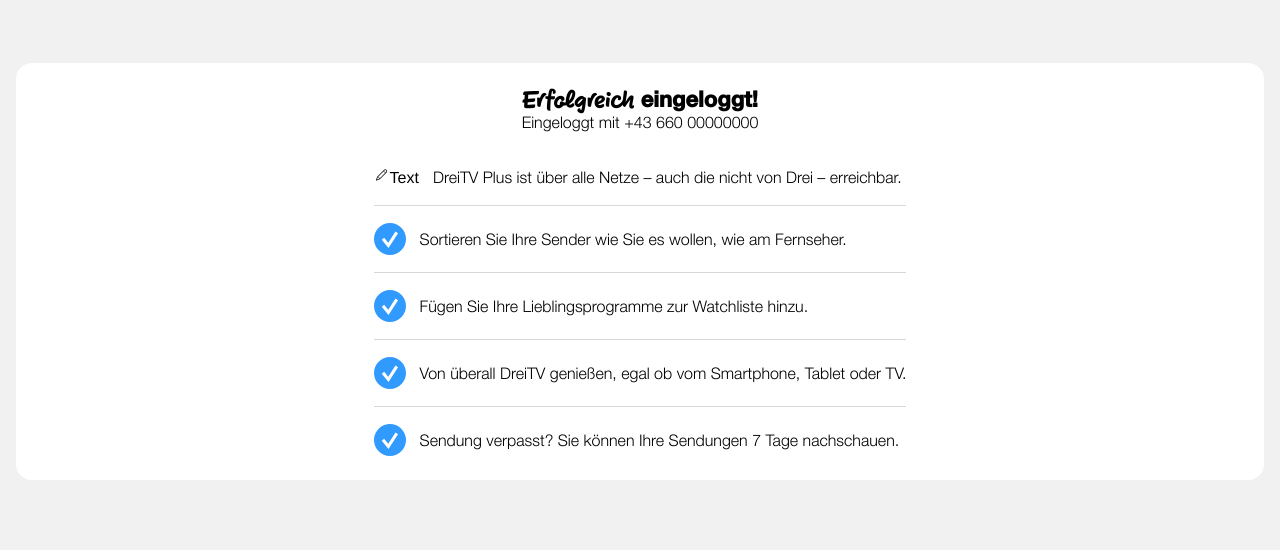
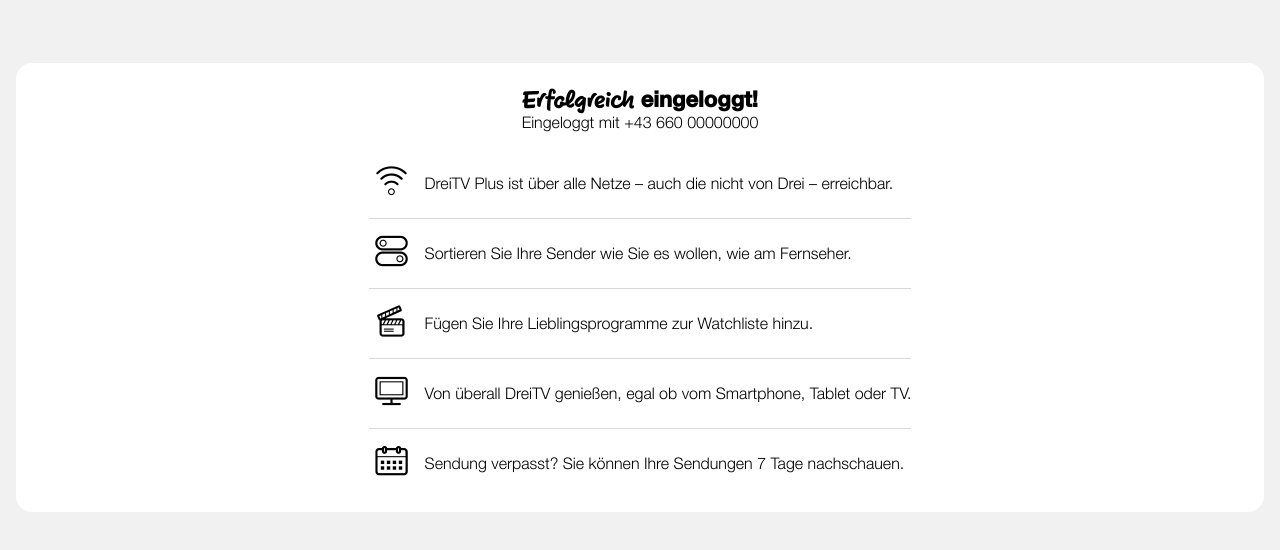
Before and after one commit to xen404/3tv-easy-login-screens, a website: page loginSuccessPage.html in a window 1280 px wide. Shown: the part 72-622 px from the top of the page. Drawn offline with Linux system fonts and the light colour scheme; a web font is replaced by a local one.

Commit message:
Add icons

```diff
--- a/loginSuccessPage.html
+++ b/loginSuccessPage.html
@@ -35,23 +35,23 @@
             <p class="secondary-text">Eingeloggt mit +43 660 00000000</p>
             <ul>
                 <li class="list-item-feature">
-                    <div class="icon icon-edit">Text</div>
+                    <div class="icon icon-wifi"></div>
                     <p>DreiTV Plus ist über alle Netze – auch die nicht von Drei – erreichbar.</p>
                 </li>
                 <li class="list-item-feature">
-                    <img src="assets/icons/resolved_icon.svg" />
+                    <div class="icon icon-mehrwertdienste"></div>
                     <p>Sortieren Sie Ihre Sender wie Sie es wollen, wie am Fernseher.</p>
                 </li>
                 <li class="list-item-feature">
-                    <img src="assets/icons/resolved_icon.svg" />
+                    <div class="icon icon-3film"></div>
                     <p>Fügen Sie Ihre Lieblingsprogramme zur Watchliste hinzu.</p>
                 </li>
                 <li class="list-item-feature">
-                    <img src="assets/icons/resolved_icon.svg" />
+                    <div class="icon icon-3mobiletv"></div>
                     <p>Von überall DreiTV genießen, egal ob vom Smartphone, Tablet oder TV.</p>
                 </li>
                 <li class="list-item-feature">
-                    <img src="assets/icons/resolved_icon.svg" />
+                    <div class="icon icon-calendar"></div>
                     <p>Sendung verpasst? Sie können Ihre Sendungen 7 Tage nachschauen.</p>
                 </li>
             </ul>
--- a/styles/_main.scss
+++ b/styles/_main.scss
@@ -82,16 +82,25 @@
 			align-items: center;
 			border-bottom: solid 1px;
     		border-color: var(--border-gray);
-			padding: 17px 0;
+			padding: 10px 0;
+			padding-left: -20px;
 
 			&:last-child {
-				border-bottom: none; // Remove bottom border for last item
-				padding-bottom: 0; // Remove bottom margin for last item
+				border-bottom: none;
+				padding-bottom: 0;
 			}
 
 			p {
-				padding-left: 14px;
+				padding-left: 10px;
 				font-size: 16px;
+			}
+
+			.icon {
+				// padding-left: -20px;
+			}
+			.icon::before {
+				font-size: 46px;
+				display: inline;
 			}
 		  }
 	}
```
Also changed, not shown: index.css.
